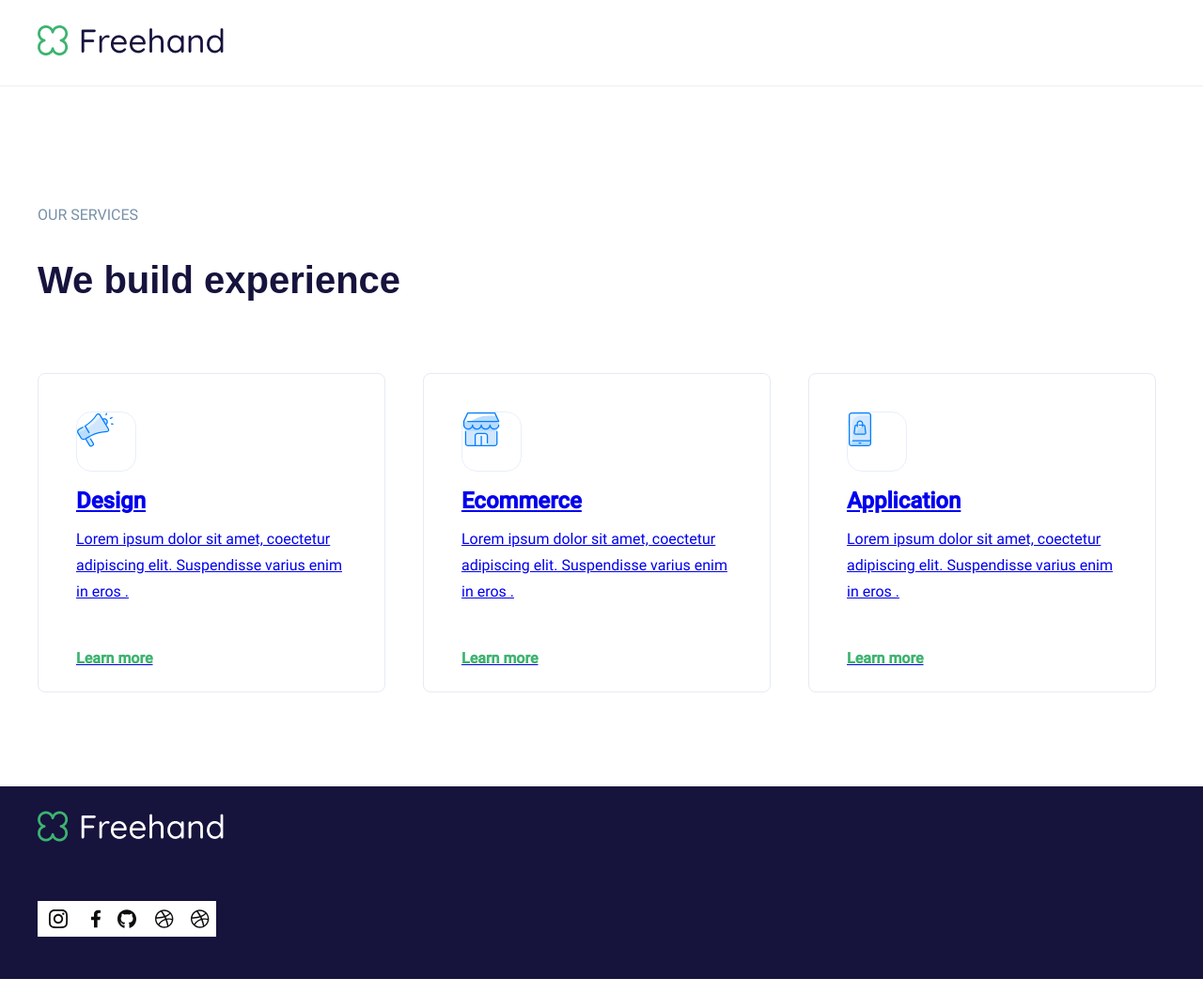
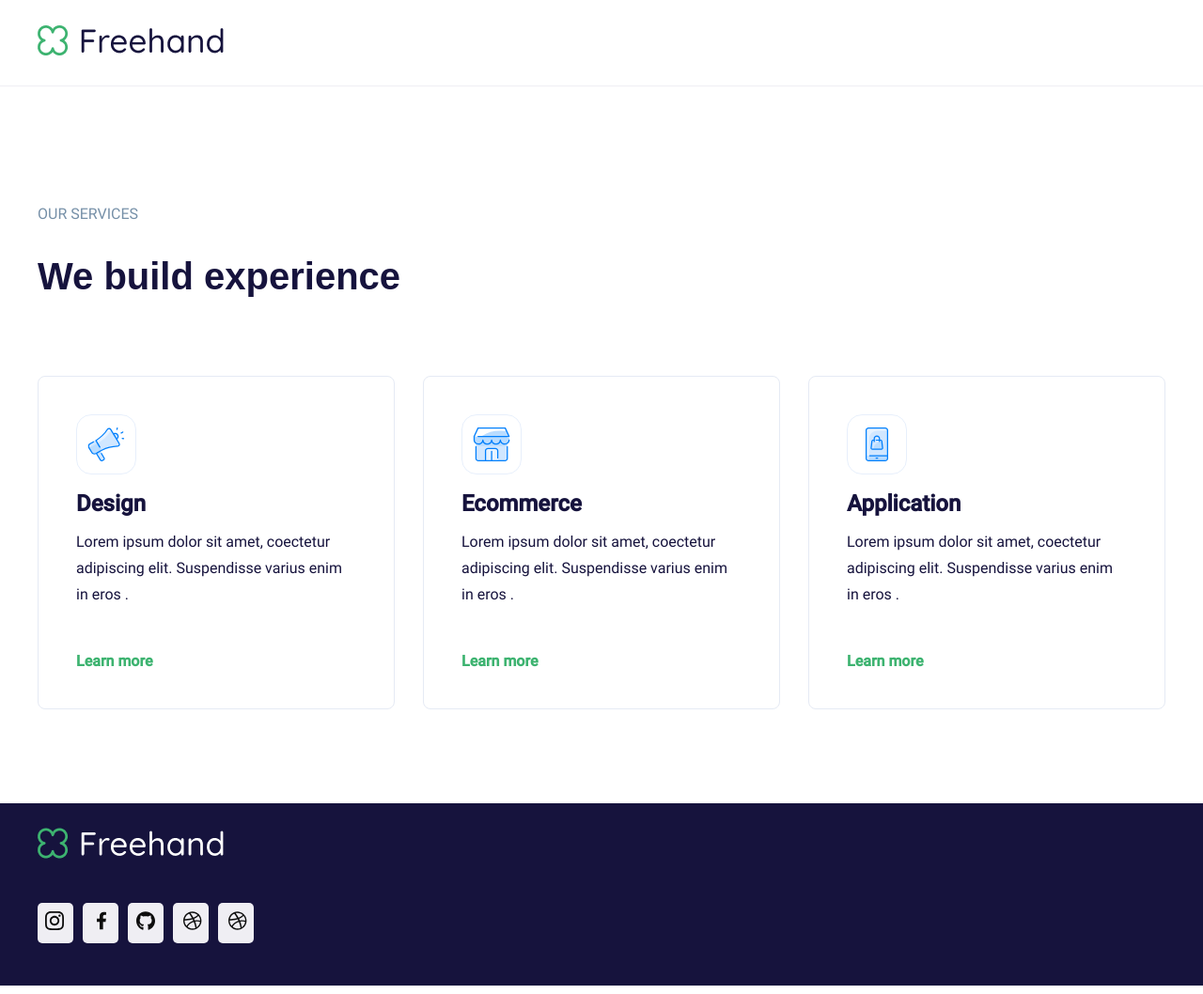
Before and after one commit to oksanaklymko/hw13, a plain HTML site: page index.html in a window 1280 px wide. Shown: the whole page at 94% size. Drawn offline with Linux system fonts and the light colour scheme; files whose address does not match are found by name.

Commit message:
Add files via upload

```diff
--- a/src/style/style.css
+++ b/src/style/style.css
@@ -24,12 +24,16 @@ body {
 }
 
 .pseudo-title {
+    display: block;
     font-size: 16px;
     line-height: 21px;
     color: #7690A8;
+    padding-bottom: 15px;
+    margin: 0 0 15px;
 }
 
 h1 {
+    margin: 0 0 40px;
     font-family: 'Nunito Sans', sans-serif;
     font-size: 40px;
     line-height: 52px;
@@ -66,6 +70,10 @@ h2 {
     width: 64px;
     height: 64px;
     padding-bottom: 30px;
+    position: relative;
+    display: flex;
+    justify-content: center;
+    align-items: center;
 }
 
 .grid-container {
@@ -75,12 +83,28 @@ h2 {
     padding-top: 40px;
 }
 
-.col {
-    width: 370px;
-    height: 340px;
+.article-link {
+    display: block;
+    color: inherit;
+    text-decoration: none;
     border: 1px solid #E5EAF4;
     border-radius: 8px;
     padding: 40px;
+    transition: border-color ease-in-out 0.3s;
+}
+
+.article-link:hover {
+    border-color: #3DB370;
+}
+
+.article-link:hover #green,
+.article-link:hover #green-ecommerce,
+.article-link:hover #green-app {
+    fill: #52C29D;
+}
+
+.article-link:hover .icon-holder{
+    border: 1px solid rgba(61, 179, 112, 10%);
 }
 
 .footer {
@@ -92,9 +116,14 @@ h2 {
     padding-left: 0;
     padding-bottom: 40px;
 }
-
+.icon-holder svg {
+    position: absolute;
+    top: 50%;
+    left: 50%;
+    transform: translate(-50%, -50%);
+}
 .icon {
-    background-image: url("../icons/icons-sprite.svg");
+    background-image: url("../icons/icons-sprite-transparent.svg");
     background-repeat: no-repeat;
     width: 38px;
     height: 38px;
@@ -108,13 +137,25 @@ h2 {
     list-style: none;
     padding-left: 0;
     padding-bottom: 40px;
+    margin: 0 -5px;
+}
+
+.icon-list li {
+    padding: 0 5px;
+}
+
+.icon-list a {
+    background: #EFEEF3;
+    border-radius: 5px;
+    display: inline-block;
+    overflow: hidden;
 }
 .icon.icon-inst {
-    background-position: -9px -7px;
+    background-position: -13px -7px;
 }
 
 .icon.icon-fb {
-    background-position: -42px -7px;
+    background-position: -46px -7px;
 }
 
 .icon.icon-git {
@@ -130,11 +171,11 @@ h2 {
 }
 
 .icon.icon-inst:hover {
-    background-position: -9px -47px;
+    background-position: -13px -47px;
 }
 
 .icon.icon-fb:hover {
-    background-position: -42px -47px;
+    background-position: -46px -47px;
 }
 
 .icon.icon-git:hover {
@@ -148,7 +189,3 @@ h2 {
 .icon.icon-tw:hover {
     background-position: -162px -47px;
 }
-
-.icon-holder:hover #green {
-    fill: #52C29D;
-}
```
